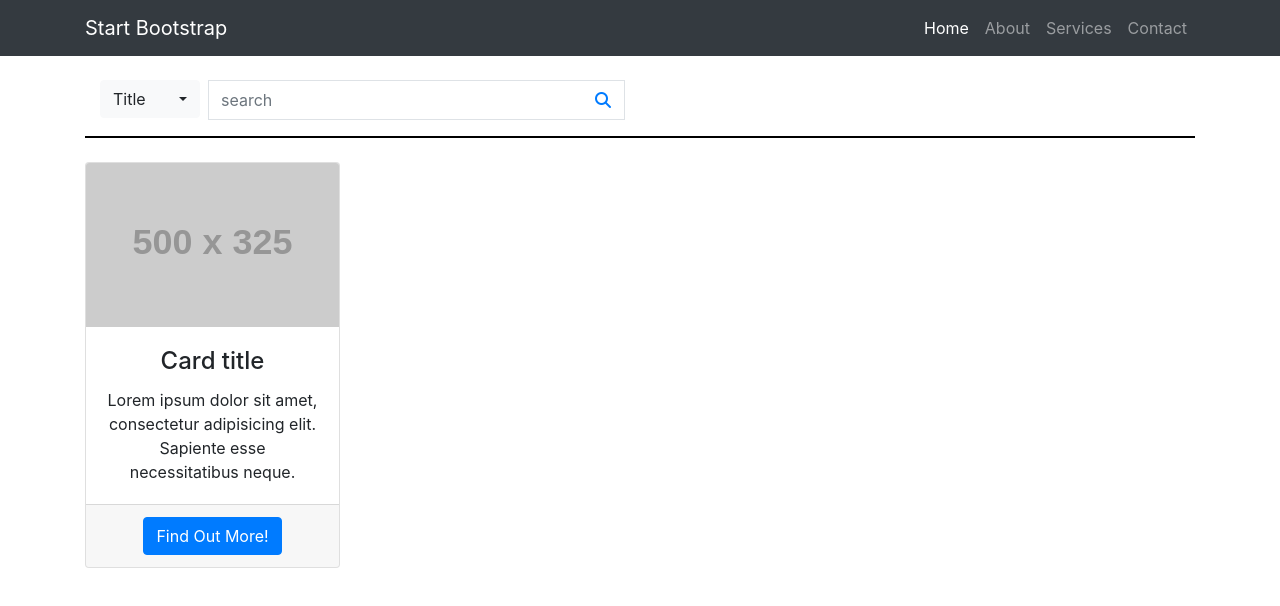
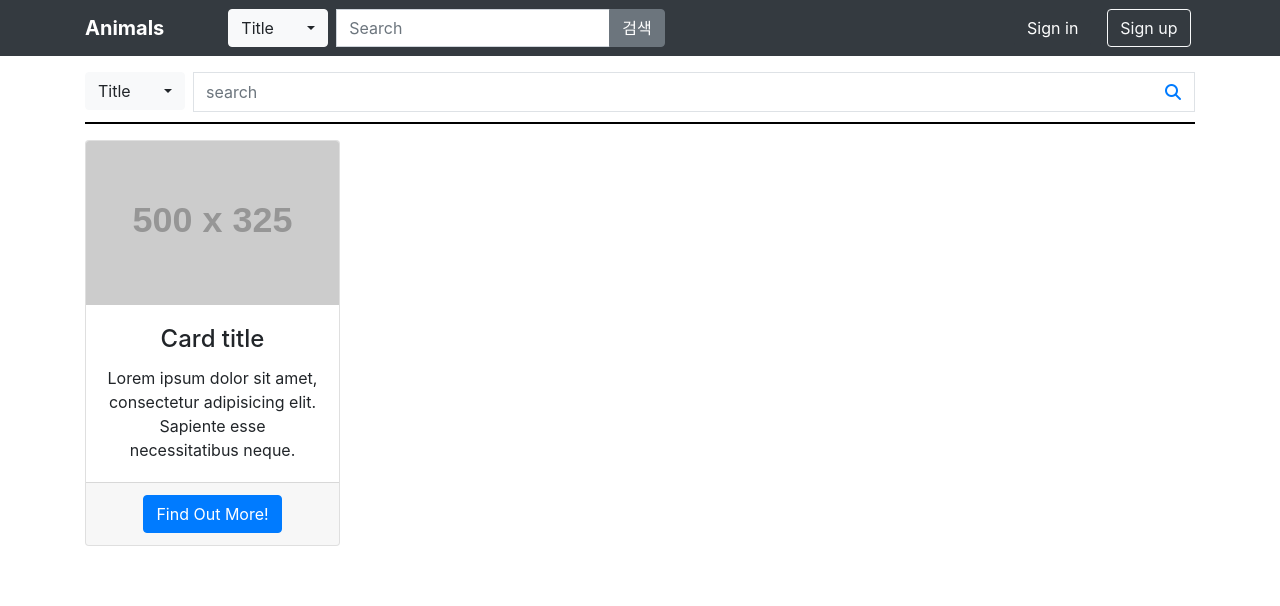
Before and after one commit to njw1204/JDPDB, a plain HTML site: page frontend/search.html in a window 1280 px wide. Drawn offline with nearby package versions, Linux system fonts and the light colour scheme; placeholder pictures from the web are drawn by us.

Commit message:
Changed Header Design of search.html

```diff
--- a/frontend/search.html
+++ b/frontend/search.html
@@ -6,53 +6,67 @@
     <meta name="viewport" content="width=device-width, initial-scale=1, shrink-to-fit=no">
 
     <!-- Bootstrap CSS -->
-    <link rel="stylesheet" href="https://stackpath.bootstrapcdn.com/bootstrap/4.3.1/css/bootstrap.min.css" integrity="sha384-ggOyR0iXCbMQv3Xipma34MD+dH/1fQ784/j6cY/iJTQUOhcWr7x9JvoRxT2MZw1T" crossorigin="anonymous">
+    <link rel="stylesheet" href="https://stackpath.bootstrapcdn.com/bootstrap/4.3.1/css/bootstrap.min.css"
+          integrity="sha384-ggOyR0iXCbMQv3Xipma34MD+dH/1fQ784/j6cY/iJTQUOhcWr7x9JvoRxT2MZw1T" crossorigin="anonymous">
 
     <!-- Custom styles for this template -->
-    <link rel="stylesheet" href="https://cdn.jsdelivr.net/npm/bootstrap-select@1.13.9/dist/css/bootstrap-select.min.css">
+    <link rel="stylesheet"
+          href="https://cdn.jsdelivr.net/npm/bootstrap-select@1.13.9/dist/css/bootstrap-select.min.css">
 
     <!-- Font Awesome kit -->
     <script src="https://kit.fontawesome.com/dc0ec814b3.js" crossorigin="anonymous"></script>
 
+    <link rel="stylesheet" href="./css/util.css">
     <title>search</title>
 </head>
 <body style="padding-top: 56px;">
 
 <!-- Navigation -->
-    <nav class="navbar navbar-expand-lg navbar-dark bg-dark fixed-top">
+<header>
+    <nav class="navbar navbar-expand-md navbar-dark bg-dark fixed-top ">
         <div class="container">
-            <a class="navbar-brand" href="#">Start Bootstrap</a>
-            <button class="navbar-toggler" type="button" data-toggle="collapse" data-target="#navbarResponsive" aria-controls="navbarResponsive" aria-expanded="false" aria-label="Toggle navigation">
+            <button class="navbar-toggler" type="button" data-toggle="collapse" data-target="#mainMenu"
+                    aria-controls="navbarsExampleDefault" aria-expanded="false" aria-label="Toggle navigation">
                 <span class="navbar-toggler-icon"></span>
             </button>
-            <div class="collapse navbar-collapse" id="navbarResponsive">
-                <ul class="navbar-nav ml-auto">
+
+            <div class="collapse navbar-collapse" id="mainMenu">
+
+                <ul class="navbar-nav mr-5 text-capitalize">
                     <li class="nav-item active">
-                        <a class="nav-link" href="#">
-                            Home
-                            <span class="sr-only">(current)</span>
-                        </a>
-                    </li>
-                    <li class="nav-item">
-                        <a class="nav-link" href="#">About</a>
-                    </li>
-                    <li class="nav-item">
-                        <a class="nav-link" href="#">Services</a>
-                    </li>
-                    <li class="nav-item">
-                        <a class="nav-link" href="#">Contact</a>
+                        <a class="navbar-brand font-weight-bold" href="/">Animals </a>
                     </li>
                 </ul>
+                <form class="form-inline mr-auto my-lg-0">
+                    <div class="input-group">
+                        <div class="mr-sm-2">
+                            <select class="selectpicker" data-width="100px" tabindex="-98">
+                                <option>Title</option>
+                                <option>Name</option>
+                                <option>Tag</option>
+                            </select>
+                        </div>
+                        <input class="form-control" id="search" type="text" placeholder="Search" aria-label="Search">
+                        <div class="input-group-append">
+                            <button class="btn btn-secondary my-sm-0" type="submit">검색</button>
+                        </div>
+                    </div>
+                </form>
+
+                <a class="btn btn-dark ml-2 mr-md-2" href="/login">Sign in</a>
+                <a class="btn btn-outline-light ml-2" href="/signup">Sign up</a>
+                &nbsp;
+                <!--                <a class="btn btn-outline-light ml-2" href="/create-page">Make Page</a> -->
+                <!--                <a class="btn btn-outline-light ml-2" href="/point">Buy Point</a> -->
+                <!--                <a class="btn btn-outline-light ml-2" href="/logout/">Log out</a> -->
             </div>
         </div>
     </nav>
+</header>
 
 <!-- Page Content -->
 <div class="container">
-
-        <!-- Search Header -->
-        <header class="my-4" style="line-height: 1; border-bottom: 2px solid #000000;">
-            <div class="d-flex mt-3 mb-3 col-6">
+        <div class="d-flex mt-3 mb-3  p-b-10" style="line-height: 1; border-bottom: 2px solid #000000;">
             <div class="mr-sm-2">
                 <select class="selectpicker" data-width="100px" tabindex="-98">
                     <option>Title</option>
@@ -61,13 +75,14 @@
                 </select>
             </div>
             <div class="input-group border">
-                    <input type="search" placeholder="search" aria-describedby="button-addon3" class="form-control bg-none border-0">
+                <input type="search" placeholder="search" aria-describedby="button-addon3"
+                       class="form-control bg-none border-0">
                 <div class="input-group-append border-0">
-                        <button id="button-addon3" type="button" class="btn btn-link text-primary"><i class="fa fa-search"></i></button>
+                    <button id="button-addon3" type="button" class="btn btn-link text-primary"><i
+                            class="fa fa-search"></i></button>
                 </div>
             </div>
         </div>
-        </header>
 
     <!-- Page Features -->
     <div class="row text-center">
@@ -77,7 +92,8 @@
                 <img class="card-img-top" src="http://placehold.it/500x325" alt="">
                 <div class="card-body">
                     <h4 class="card-title">Card title</h4>
-                        <p class="card-text">Lorem ipsum dolor sit amet, consectetur adipisicing elit. Sapiente esse necessitatibus neque.</p>
+                    <p class="card-text">Lorem ipsum dolor sit amet, consectetur adipisicing elit. Sapiente esse
+                        necessitatibus neque.</p>
                 </div>
                 <div class="card-footer">
                     <a href="#" class="btn btn-primary">Find Out More!</a>
@@ -88,13 +104,22 @@
     </div>
     <!-- /.row -->
 
+
 </div>
 <!-- /.container -->
+
 <!-- Optional JavaScript -->
 <!-- jQuery first, then Popper.js, then Bootstrap JS -->
-    <script src="https://code.jquery.com/jquery-3.3.1.slim.min.js" integrity="sha384-q8i/X+965DzO0rT7abK41JStQIAqVgRVzpbzo5smXKp4YfRvH+8abtTE1Pi6jizo" crossorigin="anonymous"></script>
-    <script src="https://cdnjs.cloudflare.com/ajax/libs/popper.js/1.14.7/umd/popper.min.js" integrity="sha384-UO2eT0CpHqdSJQ6hJty5KVphtPhzWj9WO1clHTMGa3JDZwrnQq4sF86dIHNDz0W1" crossorigin="anonymous"></script>
-    <script src="https://stackpath.bootstrapcdn.com/bootstrap/4.3.1/js/bootstrap.min.js" integrity="sha384-JjSmVgyd0p3pXB1rRibZUAYoIIy6OrQ6VrjIEaFf/nJGzIxFDsf4x0xIM+B07jRM" crossorigin="anonymous"></script>
+<script src="https://code.jquery.com/jquery-3.3.1.slim.min.js"
+        integrity="sha384-q8i/X+965DzO0rT7abK41JStQIAqVgRVzpbzo5smXKp4YfRvH+8abtTE1Pi6jizo"
+        crossorigin="anonymous"></script>
+<script src="https://cdnjs.cloudflare.com/ajax/libs/popper.js/1.14.7/umd/popper.min.js"
+        integrity="sha384-UO2eT0CpHqdSJQ6hJty5KVphtPhzWj9WO1clHTMGa3JDZwrnQq4sF86dIHNDz0W1"
+        crossorigin="anonymous"></script>
+<script src="https://stackpath.bootstrapcdn.com/bootstrap/4.3.1/js/bootstrap.min.js"
+        integrity="sha384-JjSmVgyd0p3pXB1rRibZUAYoIIy6OrQ6VrjIEaFf/nJGzIxFDsf4x0xIM+B07jRM"
+        crossorigin="anonymous"></script>
 <script src="https://cdn.jsdelivr.net/npm/bootstrap-select@1.13.9/dist/js/bootstrap-select.min.js"></script>
+
 </body>
 </html>
```
Lines whose indentation alone changed are shown as unchanged.
